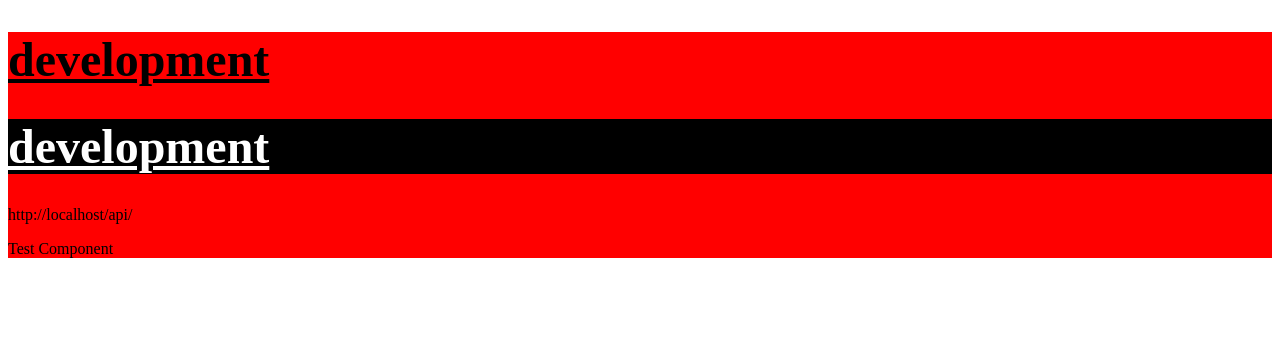
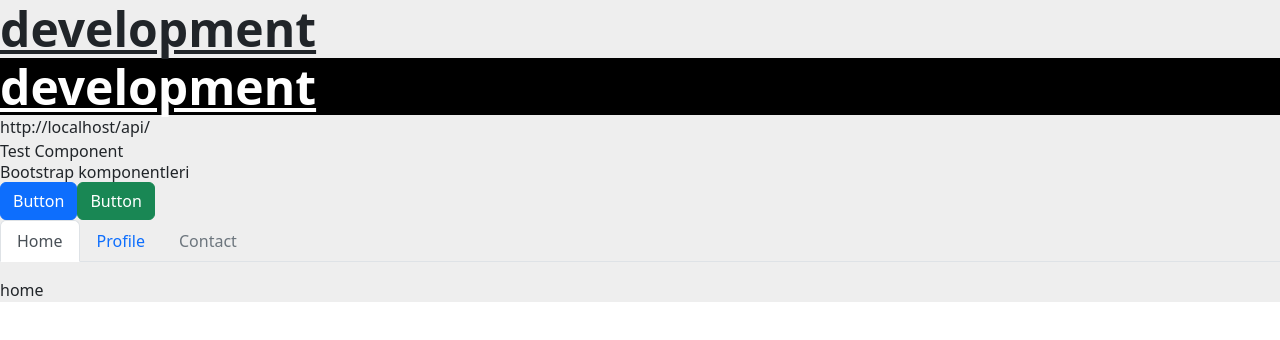
Before and after one commit to mehmetenfa/react-starter-kit, a React (Create React App) app: page / in a window 1280 px wide. Shown: the top 340 px of the page. Built offline with nearby package versions, Linux system fonts and the light colour scheme.

Commit message:
tailwind and bootstrap

```diff
--- a/package.json
+++ b/package.json
@@ -6,8 +6,10 @@
     "@testing-library/jest-dom": "^5.16.5",
     "@testing-library/react": "^13.4.0",
     "@testing-library/user-event": "^13.5.0",
+    "bootstrap": "^5.2.3",
     "components": "^0.1.0",
     "react": "^18.2.0",
+    "react-bootstrap": "^2.7.2",
     "react-dom": "^18.2.0",
     "react-scripts": "5.0.1",
     "styled": "^1.0.0",
@@ -37,5 +39,8 @@
       "last 1 firefox version",
       "last 1 safari version"
     ]
+  },
+  "devDependencies": {
+    "tailwindcss": "^3.2.7"
   }
 }
--- a/src/App.js
+++ b/src/App.js
@@ -3,6 +3,8 @@ import logo from "./logo.svg";
 import styles from './App.module.css'
 import Test from "./Test";
 import { Title } from './Components'
+import Bootstrap from "./Bootstrap";
+import './tailwind.css'
 
 function App() {
 
@@ -26,6 +28,7 @@ function App() {
           <img src={logo} alt="" />
         </>
       )}
+      <Bootstrap  />
     </div>
   );
 }
--- a/src/App.module.css
+++ b/src/App.module.css
@@ -1,3 +1,3 @@
 .App {
-    background-color: red;
+    background-color: #eee;
 }
--- /dev/null
+++ b/src/Bootstrap.js
@@ -0,0 +1,30 @@
+import React from "react";
+import "bootstrap/dist/css/bootstrap.min.css";
+import { Button, Tabs, Tab } from "react-bootstrap";
+
+const Bootstrap = () => {
+  return (
+    <div>
+      <h3>Bootstrap komponentleri</h3>
+      <Button>Button</Button>
+      <Button variant="success">Button</Button>
+      <Tabs
+        defaultActiveKey="home"
+        id="uncontrolled-tab-example"
+        className="mb-3"
+      >
+        <Tab eventKey="home" title="Home">
+          <div>home</div>
+        </Tab>
+        <Tab eventKey="profile" title="Profile">
+          <div>profile</div>
+        </Tab>
+        <Tab eventKey="contact" title="Contact" disabled>
+          <div>contact</div>
+        </Tab>
+      </Tabs>
+    </div>
+  );
+};
+
+export default Bootstrap;
--- a/src/Components.js
+++ b/src/Components.js
@@ -9,5 +9,8 @@ export const Title = styled.h1`
     css`
       background: #000;
       color: #fff;
+      &:hover {
+        background: blue;
+      }
     `}
 `;
--- /dev/null
+++ b/src/tailwind.css
@@ -0,0 +1,3 @@
+@tailwind base;
+@tailwind components;
+@tailwind utilities;
--- /dev/null
+++ b/tailwind.config.js
@@ -0,0 +1,10 @@
+/** @type {import('tailwindcss').Config} */
+module.exports = {
+  content: [
+    "./src/**/*.{js,jsx,ts,tsx}",
+  ],
+  theme: {
+    extend: {},
+  },
+  plugins: [],
+}
```
Also changed, not shown: 1 other file (tests, documents, lock files or other folders).
